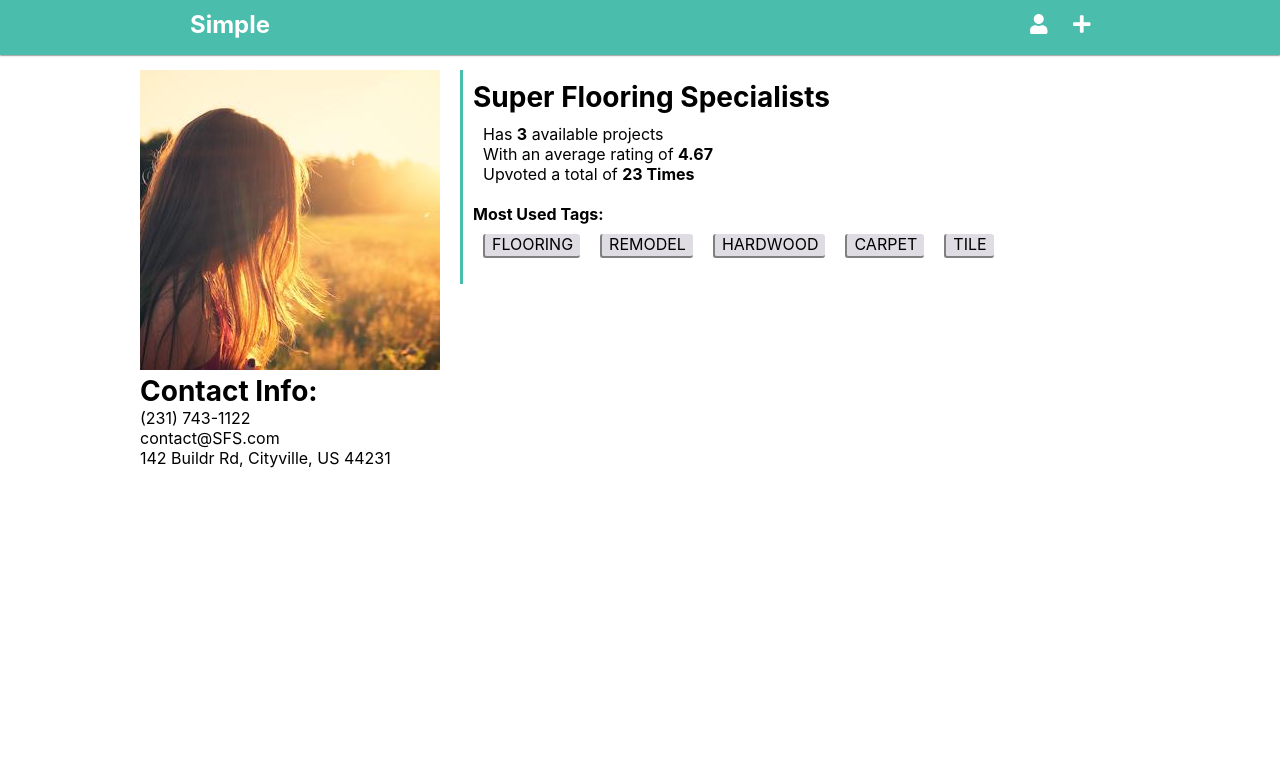
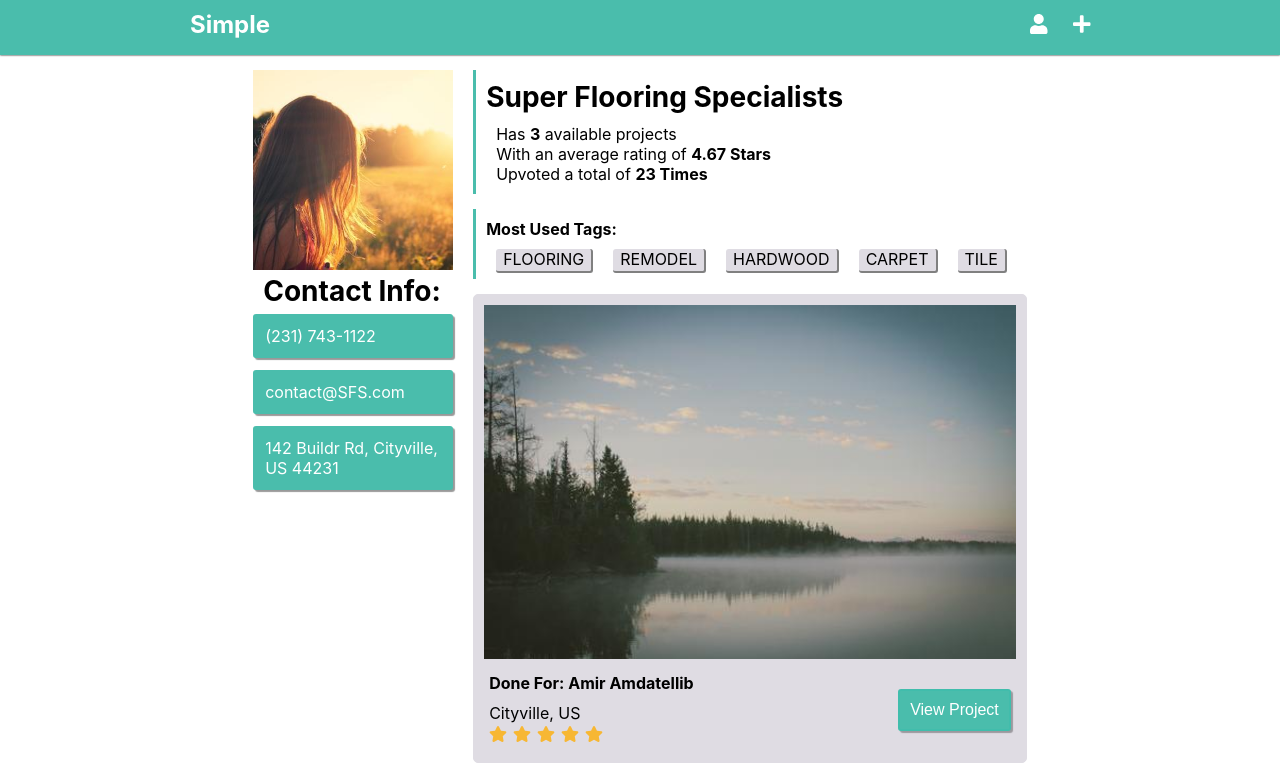
Before and after one commit to KerstingJ/simple, a React (Create React App) app in the folder simple/: page /contractors/1 in a window 1280 px wide. Shown: the top 782 px of the page. Built offline with nearby package versions, Linux system fonts and the light colour scheme.

Commit message:
added projects to contractor view

```diff
--- /dev/null
+++ b/simple/src/components/SmallProjectCard.js
@@ -0,0 +1,90 @@
+import React, { useState } from "react";
+import { withRouter } from "react-router-dom";
+import styled from "styled-components";
+
+import CardCarousel from "./CardCarousel";
+
+export default withRouter(function ProjectCard(props) {
+  let { project } = props;
+
+  const navButton = event => {
+    event.preventDefault();
+    props.history.push(`/projects/${project.id}`);
+  };
+
+  return (
+    <CardContainer>
+      <img className="cardImg" src={`../${project.images[0]}`} />
+      <div className="info">
+        <div className="head">
+          <h4>Done For: {project.client}</h4>
+          <p>{project.location}</p>
+          <div className="rating">
+            {[1, 2, 3, 4, 5].map(ech =>
+              ech <= project.rating ? (
+                <i key={ech} className="fas fa-star" />
+              ) : (
+                <i key={ech} className="far fa-star" />
+              )
+            )}
+          </div>
+        </div>
+        <button className="more" onClick={navButton}>
+          View Project
+        </button>
+      </div>
+    </CardContainer>
+  );
+});
+
+const CardContainer = styled.div`
+  margin-left: 20px;
+  margin-bottom: 20px;
+
+  border: 1px solid #dfdce3;
+  border-radius: 5px;
+  background: #dfdce3;
+
+  .cardImg {
+    padding: 10px;
+    max-width: 100%;
+  }
+
+  .info {
+    padding: 15px;
+    padding-top: 0;
+    display: flex;
+    justify-content: space-between;
+    align-items: center;
+    width: 100%;
+
+    /* border-left: 3px solid #4abdac; */
+  }
+
+  .rating svg {
+    margin: 3px;
+
+    &:first-child {
+      margin-left: 0;
+    }
+
+    path {
+      fill: #f7b733;
+    }
+  }
+
+  .more {
+    background: #4abdac;
+    color: white;
+    border: 2px solid #41bdac;
+    box-shadow: 2px 2px 1px rgba(0, 0, 0, 0.3);
+
+    transition: 0.35s;
+
+    &:hover {
+      background: white;
+      color: #4abdac;
+      box-shadow: 0px 0px 1px rgba(0, 0, 0, 0.3);
+    }
+  }
+`;
--- a/simple/src/views/ContractorView.js
+++ b/simple/src/views/ContractorView.js
@@ -2,6 +2,7 @@ import React, { useEffect, useState } from "react";
 import styled from "styled-components";
 
 import Header from "../components/Header";
+import SmallProjectCard from "../components/SmallProjectCard";
 
 import { contractors as data } from "../dummy-data.js";
 import { getMostOccuring } from "../utils/ArrayManip.js";
@@ -26,15 +27,15 @@ export default function(props) {
       <Container>
         <div className="contractorInfo">
           <img alt="contractor profile" src={contractor.image} />
-          <div className="infoContent">
+          <div>
             {/* Contractor Name */}
-            <h2>Contact Info: </h2>
+            <h2 className="contact">Contact Info: </h2>
             {/* Phone */}
-            <p>{contractor.phone}</p>
+            <a className="contactBtn" href={`tel:${contractor.phone}`}>{contractor.phone}</a>
             {/* email */}
-            <p>{contractor.email}</p>
+            <a className="contactBtn" href={`mailto:${contractor.email}`}>{contractor.email}</a>
             {/* address */}
-            <p>{contractor.address}</p>
+            <a className="contactBtn">{contractor.address}</a>
             {/* Hours */}
           </div>
         </div>
@@ -56,7 +57,7 @@ export default function(props) {
                       (total, current) => total + current.rating,
                       0
                     ) / projects.length
-                  ).toFixed(2)}
+                  ).toFixed(2)} Stars
                 </strong>
               </p>
             )}
@@ -73,6 +74,8 @@ export default function(props) {
                 </strong>
               </p>
             )}
+            </div>
+            <div className="infoBox">
             {/* common project tags */}
             <h4>Most Used Tags: </h4>
             {projects &&
@@ -82,7 +85,9 @@ export default function(props) {
                 </span>
               ))}
           </div>
-          <div className="recentProjects infoBox">{/* project cards? */}</div>
+          <div className="recentProjects">{/* project cards? */}
+            {projects && projects.sort((x, y) => x.votes > y.votes ? -1 : 1).map(project => <SmallProjectCard key={project.id} project={project} />)}
+          </div>
         </div>
       </Container>
     </>
@@ -94,9 +99,42 @@ const Container = styled.div`
   padding-top: 70px;
   margin: 0 auto;
   display: flex;
+  justify-content: center;
+
+  .contractorInfo {
+    max-width: 200px;
+
+    h2.contact{
+      padding-left: 10px
+    }
+  }
 
   img {
-    max-width: 300px;
+    max-width: 200px;
+  }
+
+  .contactBtn {
+    display: inline-block;
+    padding: 10px;
+    margin: 6px 0;
+    width: 100%;
+
+    background: #4abdac;
+    color: white;
+
+    border-radius: 3px;
+    border: 2px solid #4abdac;
+
+    box-shadow: 2px 2px 1px rgba(0,0,0,0.4);
+
+    transition: .25s;
+
+    &:hover {
+      text-decoration: none;
+      /* background: white;
+      color: #4abdac; */
+      box-shadow: 0px 0px 1px rgba(0,0,0,0.4);
+    }
   }
 
   .projectInfo {
@@ -104,6 +142,7 @@ const Container = styled.div`
       border-left: 3px solid #4abdac;
       margin-left: 20px;
       padding: 10px;
+      margin-bottom: 15px;
 
       p {
         padding-left: 10px;
@@ -115,7 +154,6 @@ const Container = styled.div`
     }
 
     h4 {
-      margin-top: 20px;
       margin-bottom: 10px;
     }
 
@@ -124,7 +162,7 @@ const Container = styled.div`
       padding: 0 7px 2px 7px;
       border-radius: 3px;
       border-bottom: 2px solid grey;
-      border-left: 2px solid grey;
+      border-right: 2px solid grey;
 
       background: #dfdce3;
     }
```
